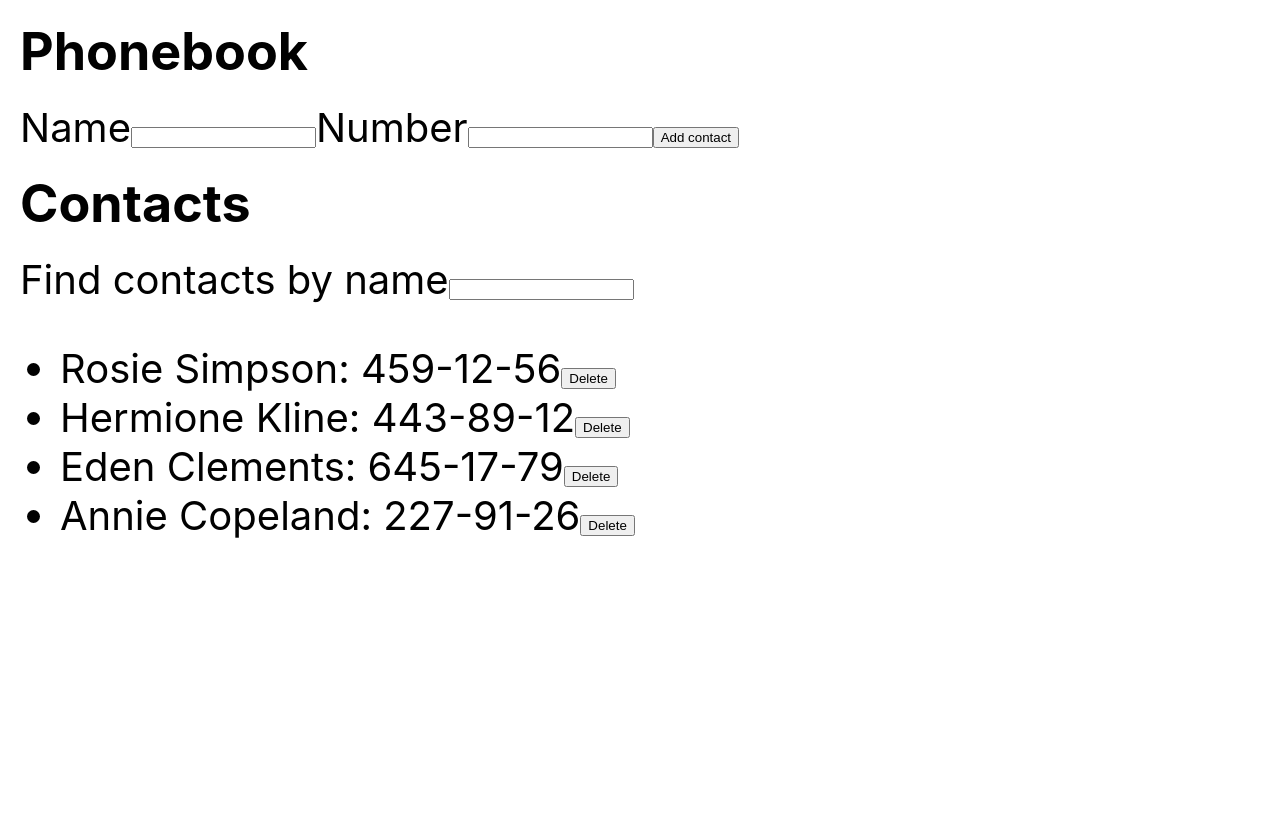
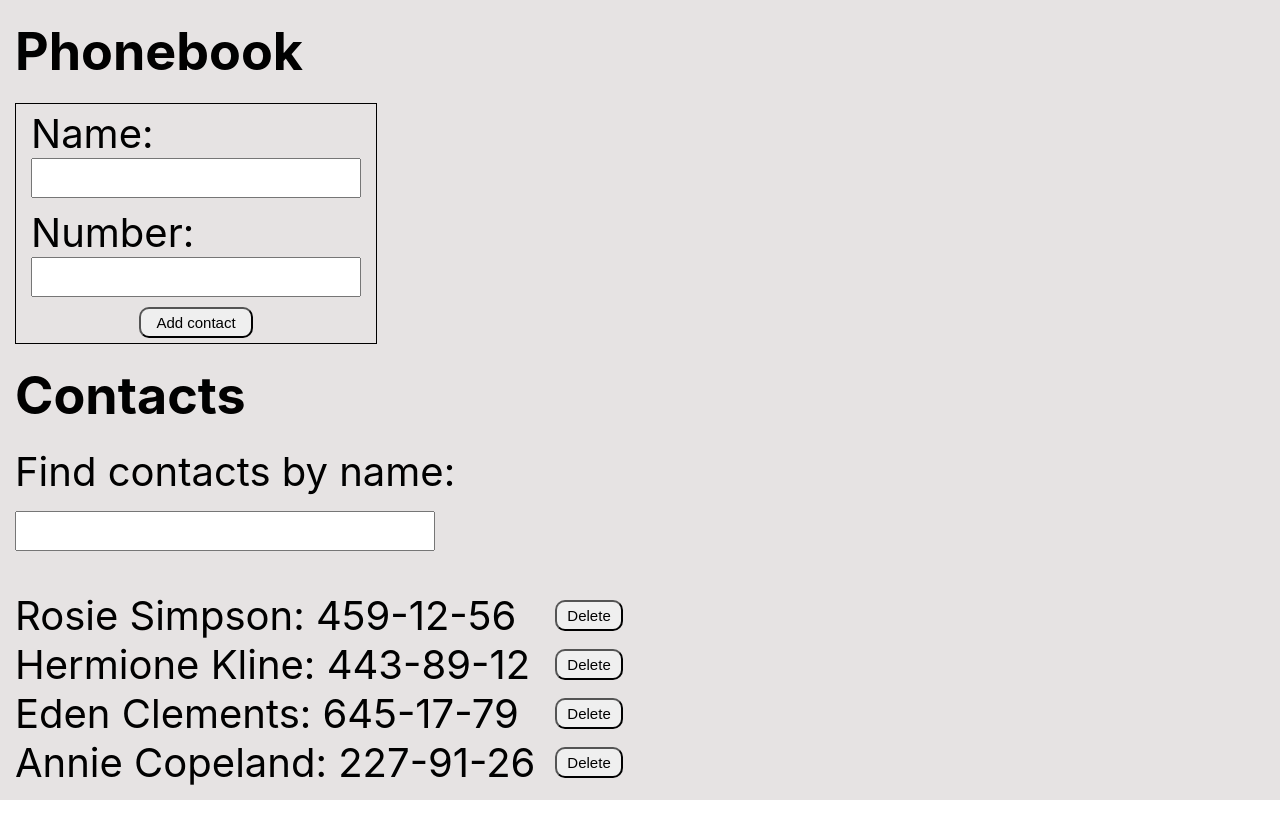
Before and after one commit to Michal-Jarek/goit-react-hw-02-phonebook, a React (Create React App) app: page / in a window 1280 px wide. Before the commit the page ends 800 px from the top, so only its background shows below. Built offline with nearby package versions, Linux system fonts and the light colour scheme.

Commit message:
Small styling

```diff
--- a/package.json
+++ b/package.json
@@ -11,6 +11,7 @@
     "react": "^18.1.0",
     "react-dom": "^18.1.0",
     "react-scripts": "5.0.1",
+    "scss": "^0.2.4",
     "web-vitals": "^2.1.3"
   },
   "scripts": {
@@ -39,6 +40,6 @@
     ]
   },
   "devDependencies": {
-    "sass": "^1.56.1"
+    "sass": "^1.57.1"
   }
 }
--- a/src/components/App.jsx
+++ b/src/components/App.jsx
@@ -76,10 +76,11 @@ class App extends Component {
           display: 'flex',
           flexDirection: 'column',
           justifyContent: 'flex-start',
+          paddingLeft: '15px',
           alignItems: 'flex-start',
           fontSize: 40,
           color: '#010101',
-          marginLeft: 20,
+          backgroundColor: '#e6e3e3',
         }}
       >
         <Section title="Phonebook">
--- a/src/components/Filter/Filter.jsx
+++ b/src/components/Filter/Filter.jsx
@@ -1,9 +1,12 @@
 import PropTypes from 'prop-types';
 
+import scss from './Filter.module.scss';
+
 const Filter = ({ filter, handleChange }) => (
-  <label>
-    Find contacts by name
+  <label className={scss.label}>
+    Find contacts by name:
     <input
+      className={scss.input}
       type="text"
       name="filter"
       pattern="^[a-zA-Zа-яА-Я]+(([' -][a-zA-Zа-яА-Я ])?[a-zA-Zа-яА-Я]*)*$"
--- /dev/null
+++ b/src/components/Filter/Filter.module.scss
@@ -0,0 +1,11 @@
+.label {
+  display: flex;
+  flex-direction: column;
+}
+.input {
+  margin-top: 15px;
+  font-size: 24px;
+  padding: 4px 8px;
+  max-width: 400px;
+  flex-grow: 1;
+}
--- a/src/components/SignForm/SignForm.jsx
+++ b/src/components/SignForm/SignForm.jsx
@@ -1,5 +1,7 @@
 import PropTypes from 'prop-types';
 import { Component } from 'react';
+
+import scss from './SignForm.module.scss';
 
 const INITIAL_STATE = {
   name: '',
@@ -28,10 +30,11 @@ class SignForm extends Component {
     const { name, number } = this.state;
 
     return (
-      <form onSubmit={this.handleSubmit}>
-        <label>
-          Name
+      <form className={scss.form} onSubmit={this.handleSubmit}>
+        <label className={scss.label}>
+          Name:
           <input
+            className={scss.input}
             type="text"
             name="name"
             pattern="^[a-zA-Zа-яА-Я]+(([' -][a-zA-Zа-яА-Я ])?[a-zA-Zа-яА-Я]*)*$"
@@ -41,9 +44,10 @@ class SignForm extends Component {
             required
           />
         </label>
-        <label>
-          Number
+        <label className={scss.label}>
+          Number:
           <input
+            className={scss.input}
             type="tel"
             name="number"
             pattern="\+?\d{1,4}?[-.\s]?\(?\d{1,3}?\)?[-.\s]?\d{1,4}[-.\s]?\d{1,4}[-.\s]?\d{1,9}"
@@ -53,7 +57,7 @@ class SignForm extends Component {
             required
           />
         </label>
-        <button type="submit">Add contact</button>
+        <button className={scss.button} type="submit">Add contact</button>
       </form>
     );
   }
--- /dev/null
+++ b/src/components/SignForm/SignForm.module.scss
@@ -0,0 +1,23 @@
+.form {
+  display: flex;
+  flex-direction: column;
+  border: 1px solid black;
+  padding: 5px 15px;
+}
+
+.input {
+  font-size: 24px;
+  padding: 4px 8px;
+  flex-grow: 1;
+}
+.label {
+  margin-bottom: 10px;
+  display: flex;
+  flex-direction: column;
+}
+.button {
+  align-self: center;
+  font-size: 15px;
+  padding: 5px 15px;
+  border-radius: 10px;
+}
--- a/src/components/UserList/UserList.jsx
+++ b/src/components/UserList/UserList.jsx
@@ -1,4 +1,5 @@
 import PropTypes from 'prop-types';
+import scss from './UserList.module.scss'
 
 const UserList = ({ array, handleDelete, children }) => {
 
@@ -6,11 +7,13 @@ const UserList = ({ array, handleDelete, children }) => {
   return (
     <>
       {children}
-      <ul>
+      <ul className={scss.list}>
         {array.map(({ name, number, id }) => (
-          <li key={id}>
+          <li className={scss.listItem} key={id}>
             {name}: {number}
-            <button onClick={()=> handleDelete(id)}>Delete</button>
+            <button className={scss.button} onClick={() => handleDelete(id)}>
+              Delete
+            </button>
           </li>
         ))}
       </ul>
--- /dev/null
+++ b/src/components/UserList/UserList.module.scss
@@ -0,0 +1,17 @@
+.button {
+  margin-left: 20px;
+  font-size: 15px;
+  padding: 5px 10px;
+  border-radius: 10px;
+}
+.list {
+  display: flex;
+  flex-direction: column;
+  padding:0;
+}
+.listItem {
+  display: flex;
+  align-items: center;
+  justify-content: space-between;
+
+}
```
Also changed, not shown: 1 other file (tests, documents, lock files or other folders).
